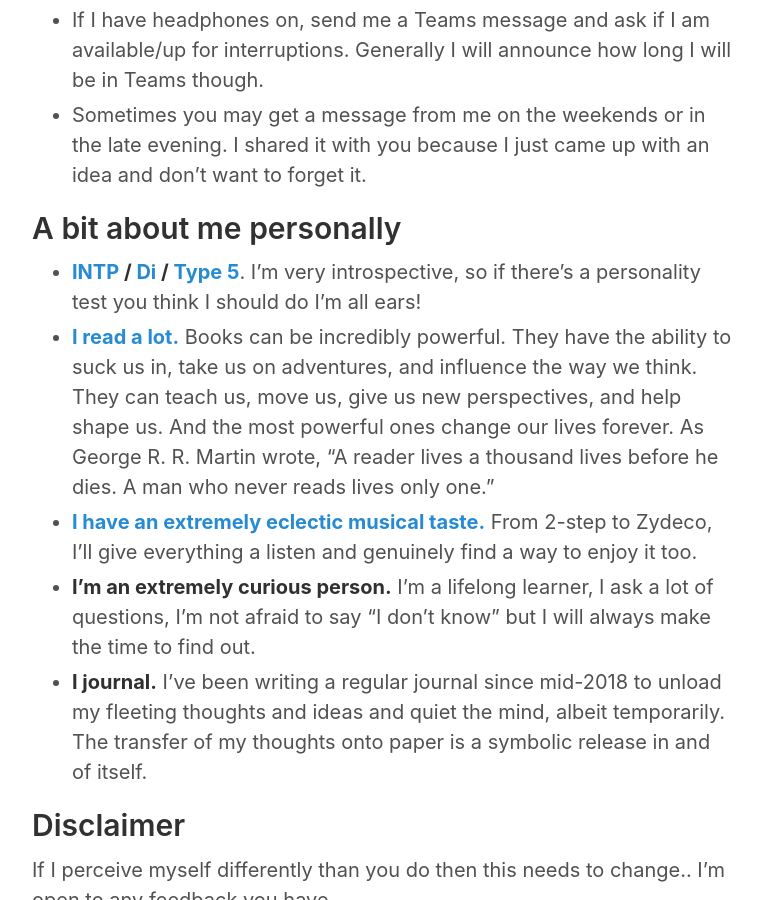
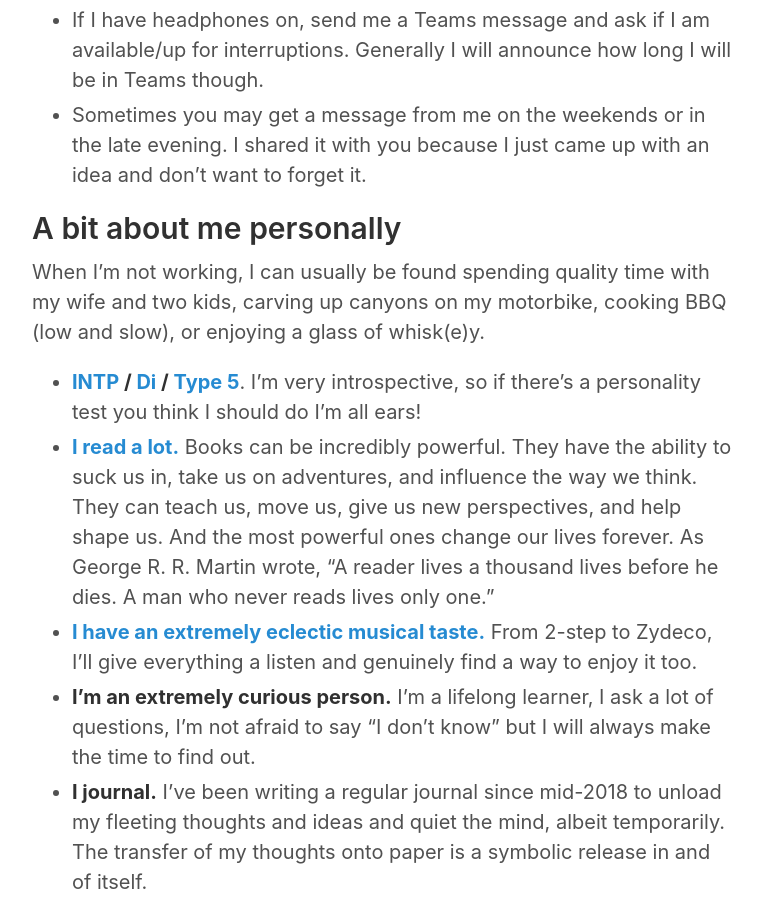
Before and after one commit to teejayen/teejayen.github.io, a Jekyll site: the page built from manual-of-me.md, in a window 1280 px wide and 900 px high, scrolled down 2794 px. Shown: the whole window, without its empty margins (258-1019 px from the left). Built offline with Jekyll 4.4.1, drawn with Linux system fonts in a browser that asks for light colours.

Commit message:
added some personal blurb

```diff
--- a/manual-of-me.md
+++ b/manual-of-me.md
@@ -46,6 +46,8 @@ I like feedback to be straight up, I don't like when people beat around the bush
 
 ## A bit about me personally
 
+When I'm not working, I can usually be found spending quality time with my wife and two kids, carving up canyons on my motorbike, cooking BBQ (low and slow), or enjoying a glass of whisk(e)y.
+
 - **[INTP](https://www.16personalities.com/intp-personality) / [Di](https://www.crystalknows.com/disc/di-personality-type) / [Type 5](https://www.enneagraminstitute.com/type-5)**. I'm very introspective, so if there's a personality test you think I should do I'm all ears!
 - [**I read a lot.**](https://www.goodreads.com/user/show/84711341-timothy-neilen) Books can be incredibly powerful. They have the ability to suck us in, take us on adventures, and influence the way we think. They can teach us, move us, give us new perspectives, and help shape us. And the most powerful ones change our lives forever. As George R. R. Martin wrote, "A reader lives a thousand lives before he dies. A man who never reads lives only one."
 - [**I have an extremely eclectic musical taste.**](https://www.last.fm/user/tneilen) From 2-step to Zydeco, I'll give everything a listen and genuinely find a way to enjoy it too.
```
